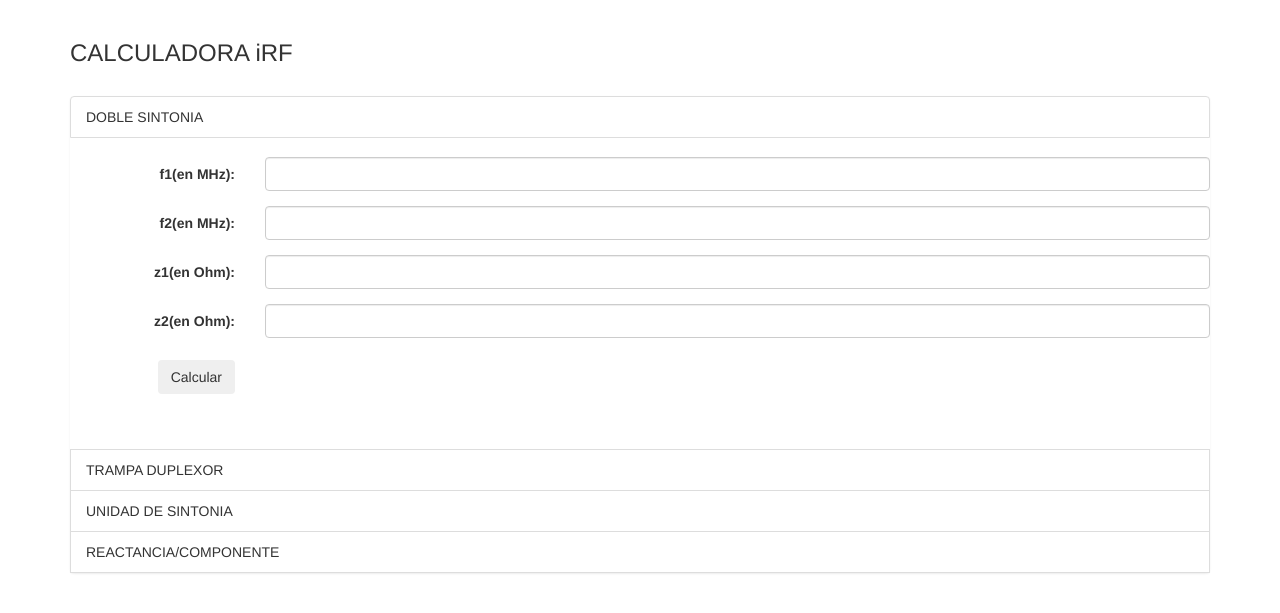
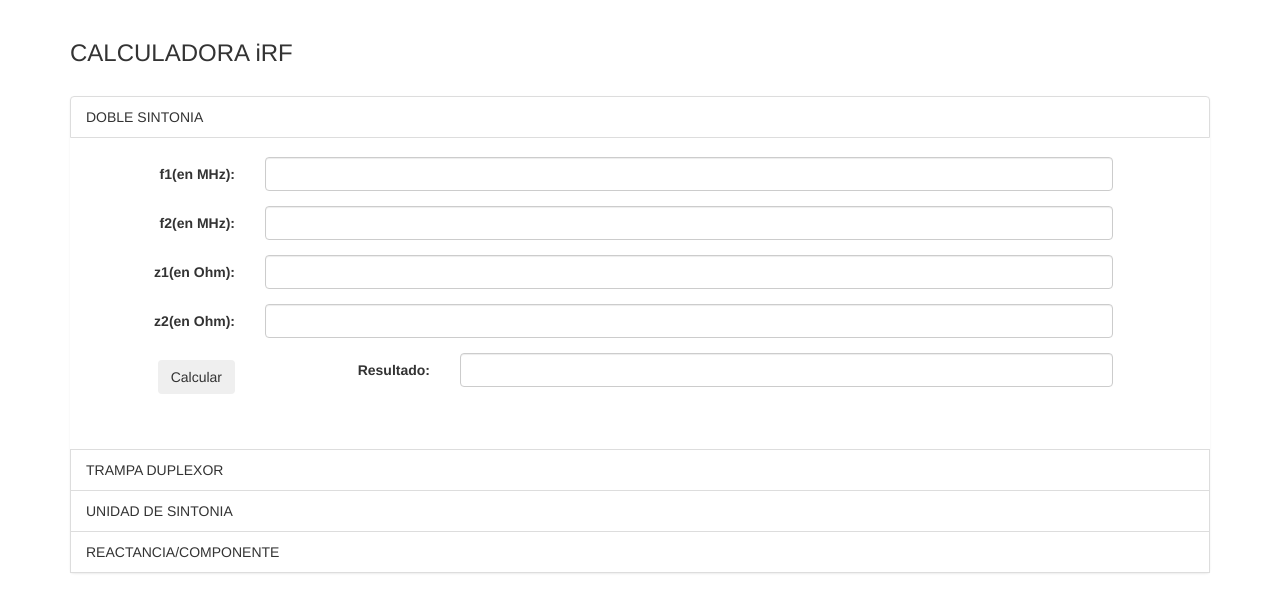
Before and after one commit to clara081094/CALCULOwebirf, a Django app: page /calculus/ in a window 1280 px wide, after a click on "DOBLE SINTONIA". Shown: the top 613 px of the page. Run offline with Django 3.2, Linux system fonts and the light colour scheme; some libraries are stand-ins or nearby versions.

Commit message:
Interfaz lista

```diff
--- a/calculo/calculus/templates/calculus/indexCalc.html
+++ b/calculo/calculus/templates/calculus/indexCalc.html
@@ -16,30 +16,34 @@
 			<form class="form-horizontal" role="form">
 			<div class="form-group">
 				<label for="f1" class="col-sm-2 control-label">f1(en MHz):</label>
-				<div class="col-sm-10">
+				<div class="col-sm-9">
 				<input type="text" class="form-control" id="f1">
 				</div>
 			</div>
 			<div class="form-group">
 				<label for="f2" class="col-sm-2 control-label">f2(en MHz):</label>
-				<div class="col-sm-10">
+				<div class="col-sm-9">
 				<input type="text" class="form-control" id="f2">
 				</div>
 			</div>
 			<div class="form-group">
 				<label for="z1" class="col-sm-2 control-label">z1(en Ohm):</label>
-				<div class="col-sm-10">
+				<div class="col-sm-9">
 				<input type="text" class="form-control" id="z1">
 				</div>
 			</div>
 			<div class="form-group">
 				<label for="z2" class="col-sm-2 control-label">z2(en Ohm):</label>
-				<div class="col-sm-10">
+				<div class="col-sm-9">
 				<input type="text" class="form-control" id="z2">
 				</div>
 			</div>
 			<div class="form-group">
-				<label class="col-sm-2 control-label"><button type="button" class="btn">Calcular</button></label>
+				<label class="col-sm-2 control-label"><button type="submit" class="btn" name="dobleS">Calcular</button></label>
+				<label for="z1" class="col-sm-2 control-label">Resultado:</label>
+				<div class="col-sm-7">
+				<input type="text" class="form-control" id="dobleS">
+				</div>
 			</div>
 			</form>
      		<br><br>
@@ -50,24 +54,28 @@
         	<form class="form-horizontal" role="form">
 			<div class="form-group">
 				<label for="f1" class="col-sm-2 control-label">f1(en MHz):</label>
-				<div class="col-sm-10">
+				<div class="col-sm-9">
 				<input type="text" class="form-control" id="f1">
 				</div>
 			</div>
 			<div class="form-group">
 				<label for="f2" class="col-sm-2 control-label">f2(en MHz):</label>
-				<div class="col-sm-10">
+				<div class="col-sm-9">
 				<input type="text" class="form-control" id="f2">
 				</div>
 			</div>
 			<div class="form-group">
 				<label for="q" class="col-sm-2 control-label">Q:</label>
-				<div class="col-sm-10">
+				<div class="col-sm-9">
 				<input type="text" class="form-control" id="q">
 				</div>
 			</div>
 			<div class="form-group">
-				<label class="col-sm-2 control-label"><button type="button" class="btn">Calcular</button></label>
+				<label class="col-sm-2 control-label"><button type="submit" class="btn" name="trampaD">Calcular</button></label>
+				<label for="z1" class="col-sm-2 control-label">Resultado:</label>
+				<div class="col-sm-7">
+				<input type="text" class="form-control" id="trampaD">
+				</div>
 			</div>
 			</form>
      		<br><br>
@@ -78,30 +86,34 @@
         	<form class="form-horizontal" role="form">
 			<div class="form-group">
 				<label for="F" class="col-sm-2 control-label">F(en MHz):</label>
-				<div class="col-sm-10">
+				<div class="col-sm-9">
 				<input type="text" class="form-control" id="F">
 				</div>
 			</div>
 			<div class="form-group">
 				<label for="ri" class="col-sm-2 control-label">Rin(en Ohm):</label>
-				<div class="col-sm-10">
+				<div class="col-sm-9">
 				<input type="text" class="form-control" id="ri">
 				</div>
 			</div>
 			<div class="form-group">
 				<label for="ra" class="col-sm-2 control-label">Rant(en Ohm):</label>
-				<div class="col-sm-10">
+				<div class="col-sm-9">
 				<input type="text" class="form-control" id="ra">
 				</div>
 			</div>
 			<div class="form-group">
 				<label for="xa" class="col-sm-2 control-label">Xant(en Ohm):</label>
-				<div class="col-sm-10">
+				<div class="col-sm-9">
 				<input type="text" class="form-control" id="xa">
 				</div>
 			</div>
 			<div class="form-group">
-				<label class="col-sm-2 control-label"><button type="button" class="btn">Calcular</button></label>
+				<label class="col-sm-2 control-label"><button type="submit" class="btn" name="unidadS">Calcular</button></label>
+				<label for="z1" class="col-sm-2 control-label">Resultado:</label>
+				<div class="col-sm-7">
+				<input type="text" class="form-control" id="unidadS">
+				</div>
 			</div>
 			</form>
      		<br><br>
@@ -112,18 +124,22 @@
         	<form class="form-horizontal" role="form">
 			<div class="form-group">
 				<label for="F" class="col-sm-2 control-label">Frecuencia(en MHz):</label>
-				<div class="col-sm-10">
+				<div class="col-sm-9">
 				<input type="text" class="form-control" id="F">
 				</div>
 			</div>
 			<div class="form-group">
 				<label for="R" class="col-sm-2 control-label">Reactancia(en Ohm):</label>
-				<div class="col-sm-10">
+				<div class="col-sm-9">
 				<input type="text" class="form-control" id="R">
 				</div>
 			</div>
 			<div class="form-group">
-				<label class="col-sm-2 control-label"><button type="button" class="btn">Calcular</button></label>
+				<label class="col-sm-2 control-label"><button type="submit" class="btn" name="reactancia">Calcular</button></label>
+				<label for="z1" class="col-sm-2 control-label">Resultado:</label>
+				<div class="col-sm-7">
+				<input type="text" class="form-control" id="reactancia">
+				</div>
 			</div>
 			</form>
      		<br><br>
--- a/calculo/calculus/views.py
+++ b/calculo/calculus/views.py
@@ -2,6 +2,15 @@ from django.http import HttpResponse
 from django.template import RequestContext, loader
 
 def index(request):
+
+    if 'dobleS' in request.POST:
+        print('')
+    if 'trampaD' in request.POST:
+        print('')
+    if 'unidadS' in request.POST:
+        print('')
+    if 'reactancia' in request.POST:
+        print('')
     template = loader.get_template('calculus/indexCalc.html')
     return HttpResponse(template.render())
 
```
Also changed, not shown: 11 other files.
